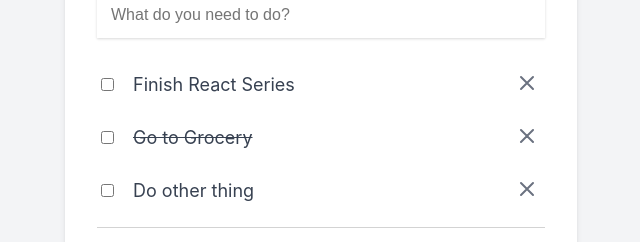
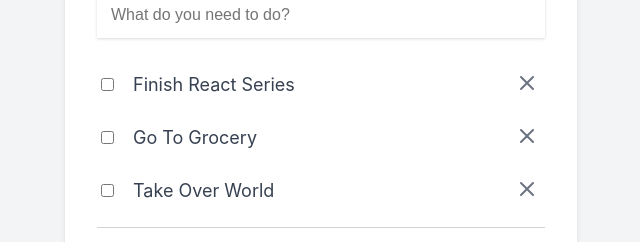
Before and after one commit to wacomapua/lc-react, a React (Create React App) app: page / in a window 1280 px wide. Shown: the part 120-362 px from the top of the page, without its empty margins (319-959 px from the left). Built offline with nearby package versions, Linux system fonts and the light colour scheme.

Commit message:
Episode 3: Make use oof state.

```diff
--- a/src/components/App.jsx
+++ b/src/components/App.jsx
@@ -1,7 +1,26 @@
 import '../reset.css';
 import '../App.css';
+import { useState } from 'react';
 
 function App() {
+  const [todos, setTodos] = useState([
+    {
+      id: 1,
+      title: 'Finish React Series',
+      isComplete: false,
+    },
+    {
+      id: 2,
+      title: 'Go To Grocery',
+      isComplete: false,
+    },
+    {
+      id: 1,
+      title: 'Take Over World',
+      isComplete: false,
+    },
+  ]);
+
   return (
     <div className='todo-app-container'>
       <div className='todo-app'>
@@ -15,10 +34,11 @@
         </form>
 
         <ul className='todo-list'>
+          {todos.map((todo, index) => (
             <li className='todo-item-container'>
               <div className='todo-item'>
                 <input type='checkbox' />
-              <span className='todo-item-label'>Finish React Series</span>
+                <span className='todo-item-label'>{todo.title}</span>
                 {/* <input type="text" className="todo-item-input" value="Finish React Series" /> */}
               </div>
               <button className='x-button'>
@@ -37,52 +57,7 @@
                 </svg>
               </button>
             </li>
-          <li className='todo-item-container'>
-            <div className='todo-item'>
-              <input type='checkbox' />
-              <span className='todo-item-label line-through'>
-                Go to Grocery
-              </span>
-              {/* <input type="text" className="todo-item-input" value="Go to Grocery" /> */}
-            </div>
-            <button className='x-button'>
-              <svg
-                className='x-button-icon'
-                fill='none'
-                viewBox='0 0 24 24'
-                stroke='currentColor'
-              >
-                <path
-                  strokeLinecap='round'
-                  strokeLinejoin='round'
-                  strokeWidth={2}
-                  d='M6 18L18 6M6 6l12 12'
-                />
-              </svg>
-            </button>
-          </li>
-          <li className='todo-item-container'>
-            <div className='todo-item'>
-              <input type='checkbox' />
-              <span className='todo-item-label'>Do other thing</span>
-              {/* <input type="text" className="todo-item-input" value="Do other thing /> */}
-            </div>
-            <button className='x-button'>
-              <svg
-                className='x-button-icon'
-                fill='none'
-                viewBox='0 0 24 24'
-                stroke='currentColor'
-              >
-                <path
-                  strokeLinecap='round'
-                  strokeLinejoin='round'
-                  strokeWidth={2}
-                  d='M6 18L18 6M6 6l12 12'
-                />
-              </svg>
-            </button>
-          </li>
+          ))}
         </ul>
 
         <div className='check-all-container'>
```
Also changed, not shown: src/components/AppClass.jsx (added). Lines whose indentation alone changed are shown as unchanged.
